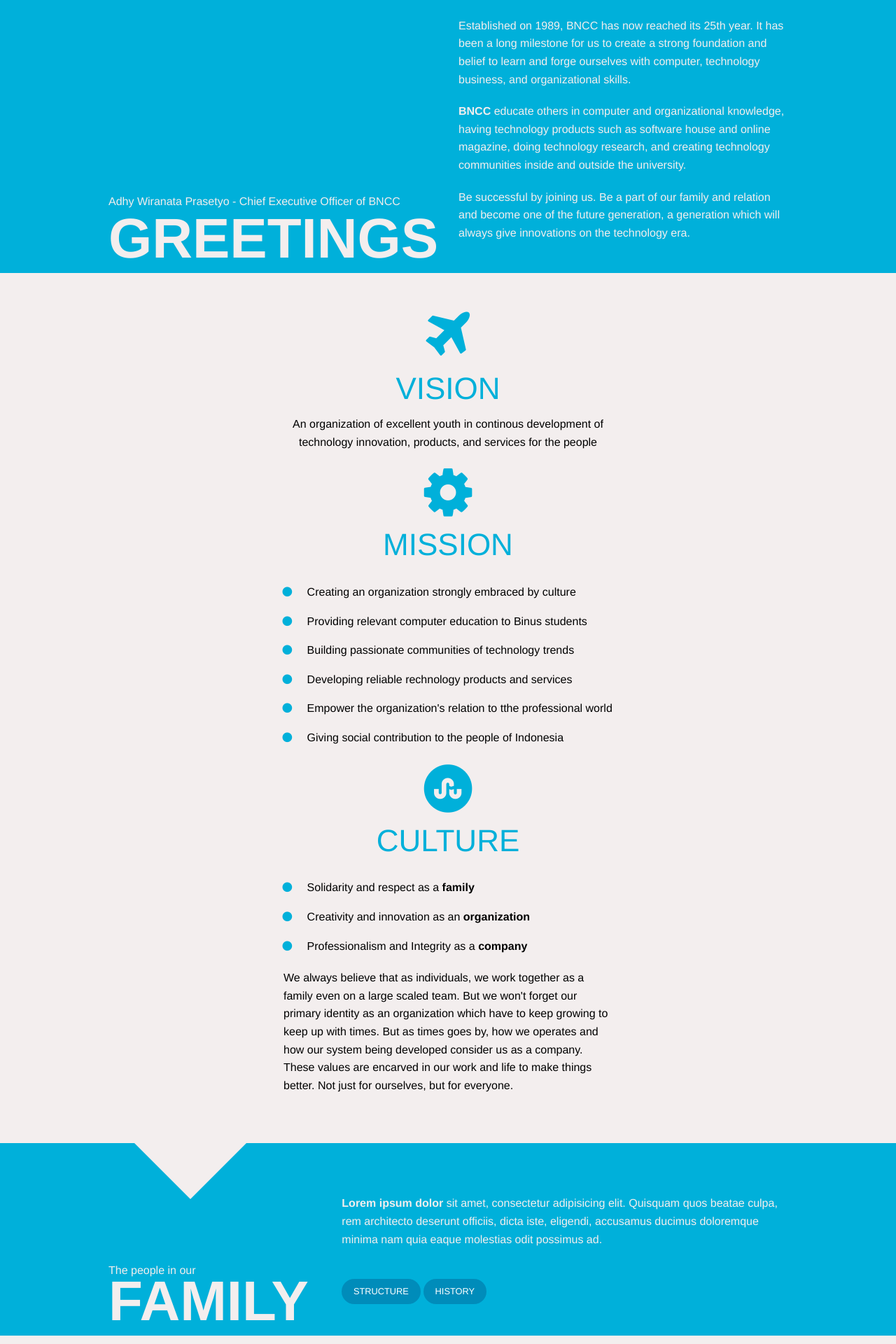
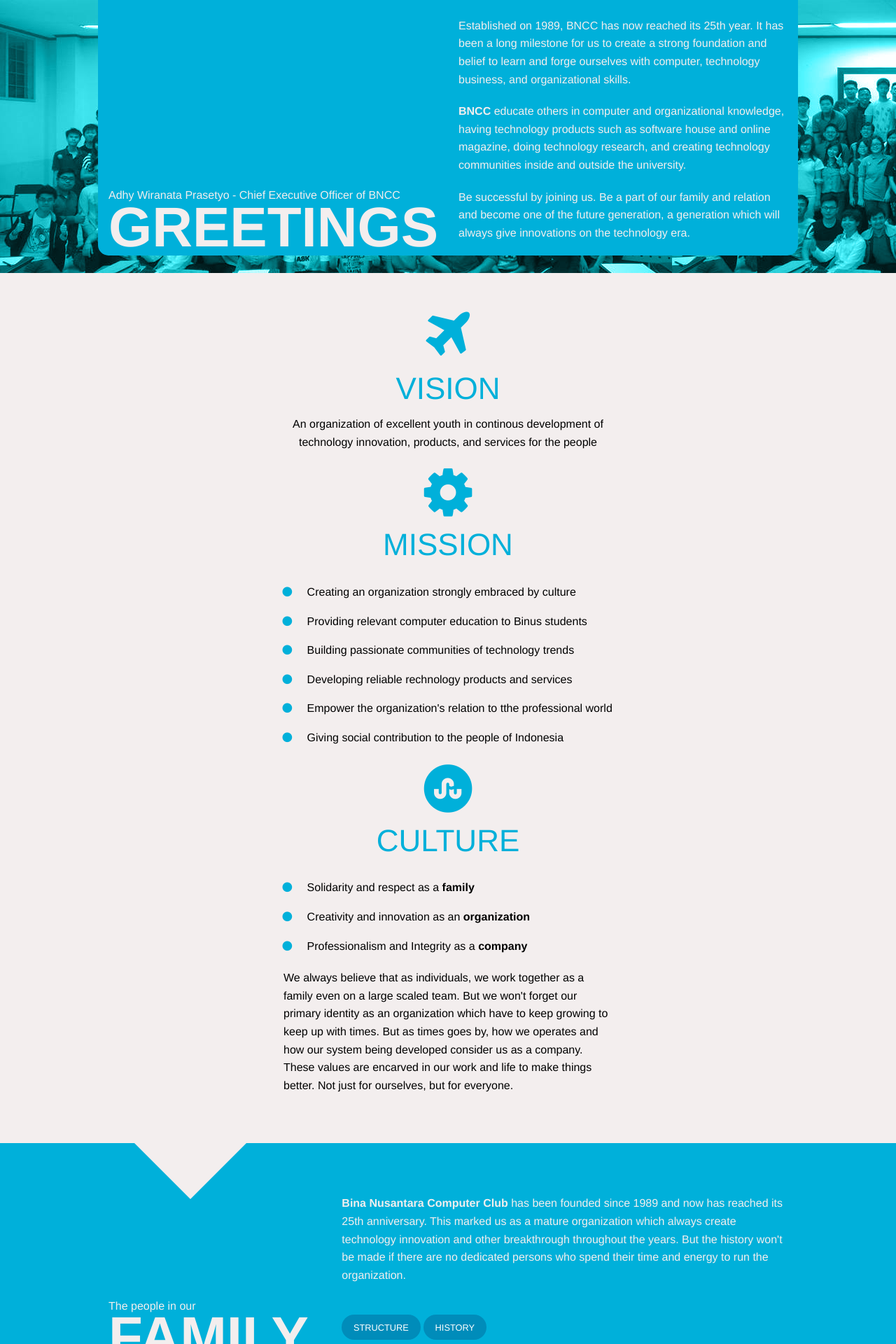
Before and after one commit to Aldibe/web_official, a CodeIgniter app: page /web_official/ in a window 1280 px wide. Shown: the part 680-2600 px from the top of the page at 70% size. Run offline with CodeIgniter, Linux system fonts and the light colour scheme.

Commit message:
edit design + content

```diff
--- a/application/views/main_page.php
+++ b/application/views/main_page.php
@@ -31,7 +31,7 @@
 		<div class="row">
 			<div class="large-6 columns">
 				<p>An <span class="strong">organization</span> of excellent youth in continous development of technology innovation, products, and services for the people</p>
-				<br><a href="#" class="button">> EXPLORE</a>
+				<br><a href="#family" class="button smoothScroll">> EXPLORE</a>
 
 
 			</div>
@@ -49,11 +49,12 @@
 		</div>
 	</section>
 	<section class="divider" id="greetings">
-		<div class="row">
+		<div class="row textbox">
 			<div class="large-6 columns">
 				<div class="divider-title">
 					<h2>Adhy Wiranata Prasetyo - Chief Executive Officer of BNCC</h2>
 					<h1><b>GREETINGS</b></h1>
+
 				</div>
 			</div>
 			<div class="large-6 columns">
@@ -116,7 +117,7 @@
 				</div>
 			</div>
 			<div class="large-8 columns">
-				<p><b>Lorem ipsum dolor</b> sit amet, consectetur adipisicing elit. Quisquam quos beatae culpa, rem architecto deserunt officiis, dicta iste, eligendi, accusamus ducimus doloremque minima nam quia eaque molestias odit possimus ad.</p>
+				<p><b>Bina Nusantara Computer Club</b> has been founded since 1989 and now has reached its 25th anniversary. This marked us as a mature organization which always create technology innovation and other breakthrough throughout the years. But the history won't be made if there are no dedicated persons who spend their time and energy to run the organization.</p>
 				<br>
 				<a class="button" id="btnStructure">STRUCTURE</a>
 				<a class="button" id="btnHistory">HISTORY</a>
@@ -160,7 +161,7 @@
 				</div>
 			</div>
 			<div class="large-8 columns">
-				<p><b>Lorem ipsum dolor</b> sit amet, consectetur adipisicing elit. Quisquam quos beatae culpa, rem architecto deserunt officiis, dicta iste, eligendi, accusamus ducimus doloremque minima nam quia eaque molestias odit possimus ad.</p>
+				<p><b>Bina Nusantara Computer Club</b> has done countless activities, including holding a large-scale events in campus or shopping malls, IT competitions and tournaments, social charity events, IT trainings and workshops, and creating overclocking and technopreneur community in BINUS University.</p>
 			</div>
 		</div>
 	</section>
@@ -203,8 +204,11 @@
 					<h1><b>COMPANY</b></h1>
 				</div>
 			</div>
-			<div class="large-8 columns">
-				<p>Lorem ipsum dolor sit amet, consectetur adipisicing elit. Excepturi id praesentium dignissimos, culpa harum beatae rerum! Fugiat voluptates, eaque. Laboriosam explicabo nobis doloribus sit. Dicta ullam doloribus reiciendis quaerat ipsam voluptatibus voluptate.</p>
+			<div class="large-6 columns">
+				<p><b>Bina Nusantara Computer Club</b> currently has three products, which are:</p>
+				<p>Learning and Training, the IT training classes for BINUS Students to enrich their portfolio and to prepare them to the career world,</p>
+				<p>fave, a software house which do web and mobile application development and also multimedia development as an IT solution for personal and companies,</p>
+				<p>FILE Magazine, the free IT lifestyle magazine which gives the readers the latest update about the current technologies and its implementation in their real lifes.</p>
 			</div>
 		</div>
 	</section>
--- a/resource/css/style.css
+++ b/resource/css/style.css
@@ -107,6 +107,19 @@
     border-left:200px solid transparent;
     border-right:200px solid transparent;
 }*/
+
+/* berhubung tulisan kadang ga kliatan gara2 bg :v */
+.textbox {
+-moz-border-radius: 15px; /*for mozilla support*/
+-webkit-border-radius: 15px; /*for chrome support*/
+border-radius: 15px;
+background-color : #00b0da;
+}
+/* end of note :v */
+#greetings{
+	background-image: url("../img/greetingsbg.png");
+	background-repeat: repeat;
+}
 .divider>.row{
 	height: 100%;
 	position:relative;
@@ -140,10 +153,12 @@
 #greetings h2{
 	font-size: 1em;
 	color: #f3eeee;
-	transform: translateY(3.4em);
+	transform: translateY(2.8em);
+	-webkit-transform: translateY(2.8em);
 }
 #greetings h1{
-	transform: translateY(0.4em);
+	transform: translateY(0.2em);
+	-webkit-transform: translateY(0.2em);
 	font-size: 5em;
 	margin-bottom: 0;
 	color: #f3eeee;
@@ -319,10 +334,6 @@
 
 /*=======COMPANY=======*/
 
-#company p{
-	margin-top: 3em;
-	margin-bottom: 5em;
-}
 #company h2{
 	font-size: 1em;
 	color: #f3eeee;
```
